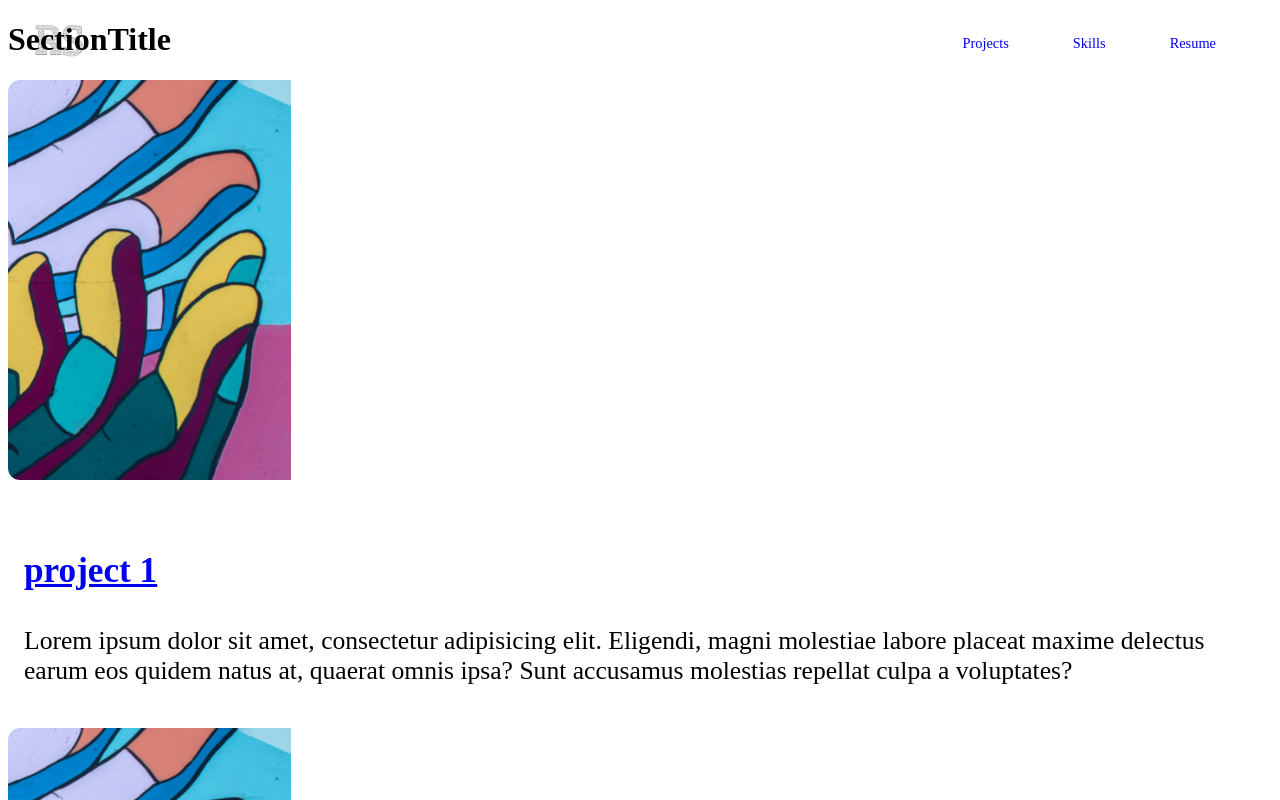
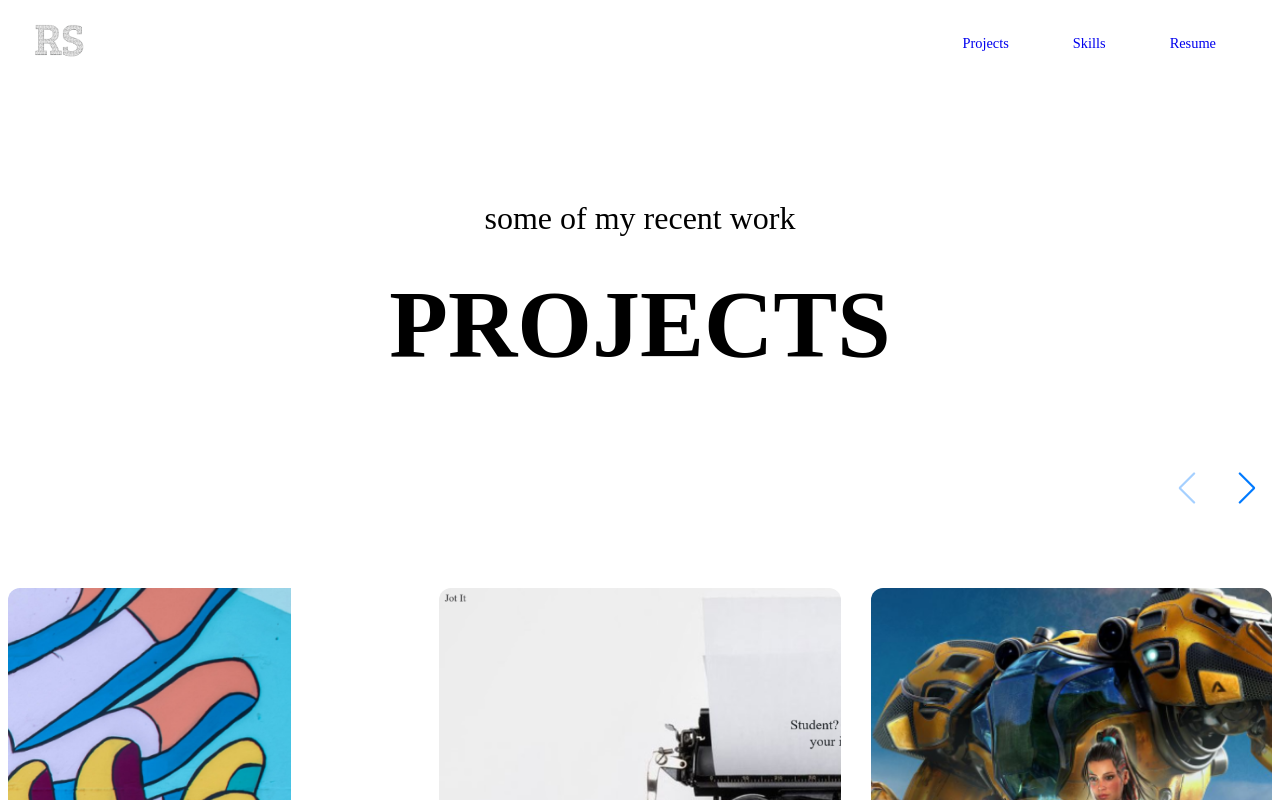
Before and after one commit to rsolov23/new-react-portfolio, a React (Create React App) app: page / in a window 1280 px wide. Shown: the top 800 px of the page. Built offline with nearby package versions, Linux system fonts and the light colour scheme.

Commit message:
added info to project-items

```diff
--- a/src/components/ProjectItem.js
+++ b/src/components/ProjectItem.js
@@ -2,6 +2,8 @@ import React from "react";
 import { Link } from "react-router-dom";
 import styled from "styled-components";
 import projectImage from "../assets/images/help.png";
+import * as FaIcons from "react-icons/fa";
+import projectInfo from "../assets/data/data";
 
 const ProjectItemStyles = styled.div`
   .projectItem__img {
@@ -36,21 +38,33 @@ const ProjectItemStyles = styled.div`
   }
 `;
 
-export default function ProjectItem() {
+export default function ProjectItem({
+  img = projectImage,
+  title = "Project Name",
+  desc = "Lorem Ipsum is simply dummy text of the printing and typesetting industry.",
+  skills = "Skills used",
+  github = "github",
+  deployed = "deployed link",
+}) {
   return (
     <ProjectItemStyles>
       <Link to="/projects" className="projectItem__img">
-        <img src={projectImage} alt="project img" />
+        <img src={img} alt="project img" />
       </Link>
       <div className="projectItem__info">
         <Link to="#">
-          <h3 className="projectItem__title">project 1</h3>
+          <h3 className="projectItem__title">{title}</h3>
         </Link>
-        <p className="projectItem__desc">
-          Lorem ipsum dolor sit amet, consectetur adipisicing elit. Eligendi,
-          magni molestiae labore placeat maxime delectus earum eos quidem natus
-          at, quaerat omnis ipsa? Sunt accusamus molestias repellat culpa a
-          voluptates?
+        <p className="projectItem__desc">{desc}</p>
+        <p className="projectItem__skills">{skills}</p>
+        <p>
+          <a href={github} target="blank" className="projectItem__github">
+            {" "}
+            <FaIcons.FaGithubSquare size={50} color="#000" />
+          </a>
+          <a href={deployed} className="projectItem__deployed" target="blank">
+            <FaIcons.FaExternalLinkSquareAlt size={50} color="#000" />
+          </a>
         </p>
       </div>
     </ProjectItemStyles>
--- a/src/components/ProjectsSection.js
+++ b/src/components/ProjectsSection.js
@@ -1,24 +1,100 @@
 import React from "react";
-import { Swiper } from "swiper/react";
+import styled from "styled-components";
+import { Swiper, SwiperSlide } from "swiper/react";
+import SwiperCore, { Navigation } from "swiper";
 import SectionTitle from "./SectionTitle";
 import projectInfo from "../assets/data/data";
 import ProjectItem from "./ProjectItem";
+import "swiper/swiper-bundle.min.css";
 
+SwiperCore.use([Navigation]);
+
+const ProjectSectionStyle = styled.div`
+  padding: 10rem 0;
+  .projects__allItems {
+    display: flex;
+    gap: 3rem;
+    margin-top: 5rem;
+  }
+  .swiper-container {
+    padding-top: 8rem;
+    max-width: 100%;
+  }
+  .swiper-button-prev,
+  .swiper-button-next {
+    position: absolute;
+    height: 50px;
+    width: 50px;
+    /* background: #000; */
+    z-index: 10;
+    right: 60px;
+    left: auto;
+    top: 0;
+    transform: translateY(50%);
+    /* color: var(--gray-1); */
+    border-radius: 8px;
+  }
+  .swiper-button-next {
+    right: 0;
+  }
+  .swiper-button-prev::after,
+  .swiper-button-next::after {
+    font-size: 2rem;
+  }
+  @media only screen and (max-width: 768px) {
+    .projects__allItems {
+      flex-direction: column;
+      max-width: 400px;
+      margin: 0 auto;
+      margin-top: 7rem;
+      gap: 5rem;
+      .projectItem__img {
+        width: 100%;
+      }
+    }
+  }
+`;
 export default function ProjectsSection() {
   console.log(projectInfo);
   return (
-    <div>
+    <ProjectSectionStyle>
       <div className="container">
-        <SectionTitle subheading="some of my recent works" heading="Projects" />
+        <SectionTitle heading="Projects" subheading="some of my recent work" />
         <div className="projects__allItems">
-          <Swiper>
+          <Swiper
+            spaceBetween={30}
+            slidesPerView={1}
+            navigation
+            breakpoints={{
+              640: {
+                slidesPerView: 1,
+              },
+              768: {
+                slidesPerView: 2,
+              },
+              1200: {
+                slidesPerView: 3,
+              },
+            }}
+          >
             {projectInfo.map((projectInfo, index) => {
               if (index >= 8) return;
-              return <ProjectItem />;
+              return (
+                <SwiperSlide key={projectInfo.id}>
+                  <ProjectItem
+                    title={projectInfo.title}
+                    img={projectInfo.img}
+                    desc={projectInfo.summary}
+                    skills={projectInfo.skills}
+                    github={projectInfo.github}
+                    deployed={projectInfo.deployed}
+                  />
+                </SwiperSlide>
+              );
             })}
           </Swiper>
         </div>
       </div>
-    </div>
+    </ProjectSectionStyle>
   );
 }
--- a/src/components/SectionTitle.js
+++ b/src/components/SectionTitle.js
@@ -1,9 +1,37 @@
-import React from 'react'
+import React from "react";
+import styled from "styled-components";
 
-export default function SectionTitle() {
-    return (
-        <div>
-            <h1>SectionTitle</h1>
-        </div>
-    )
+const SectionTitleStyle = styled.div`
+  text-align: center;
+  p {
+    font-family: "RobotoMono Regular";
+    font-size: 2rem;
+  }
+  h2 {
+    font-family: "Montserrat Bold";
+    font-size: 6rem;
+    margin-top: 0.5rem;
+    text-transform: uppercase;
+  }
+  @media only screen and (max-width: 768px) {
+    text-align: center;
+    p {
+      font-size: 1.2rem;
+    }
+    h2 {
+      font-size: 3.6rem;
+    }
+  }
+`;
+
+export default function SectionTitle({
+  subheading = "Need Subheading",
+  heading = "need heading",
+}) {
+  return (
+    <SectionTitleStyle className="section-title">
+      <p>{subheading}</p>
+      <h2>{heading}</h2>
+    </SectionTitleStyle>
+  );
 }
```
